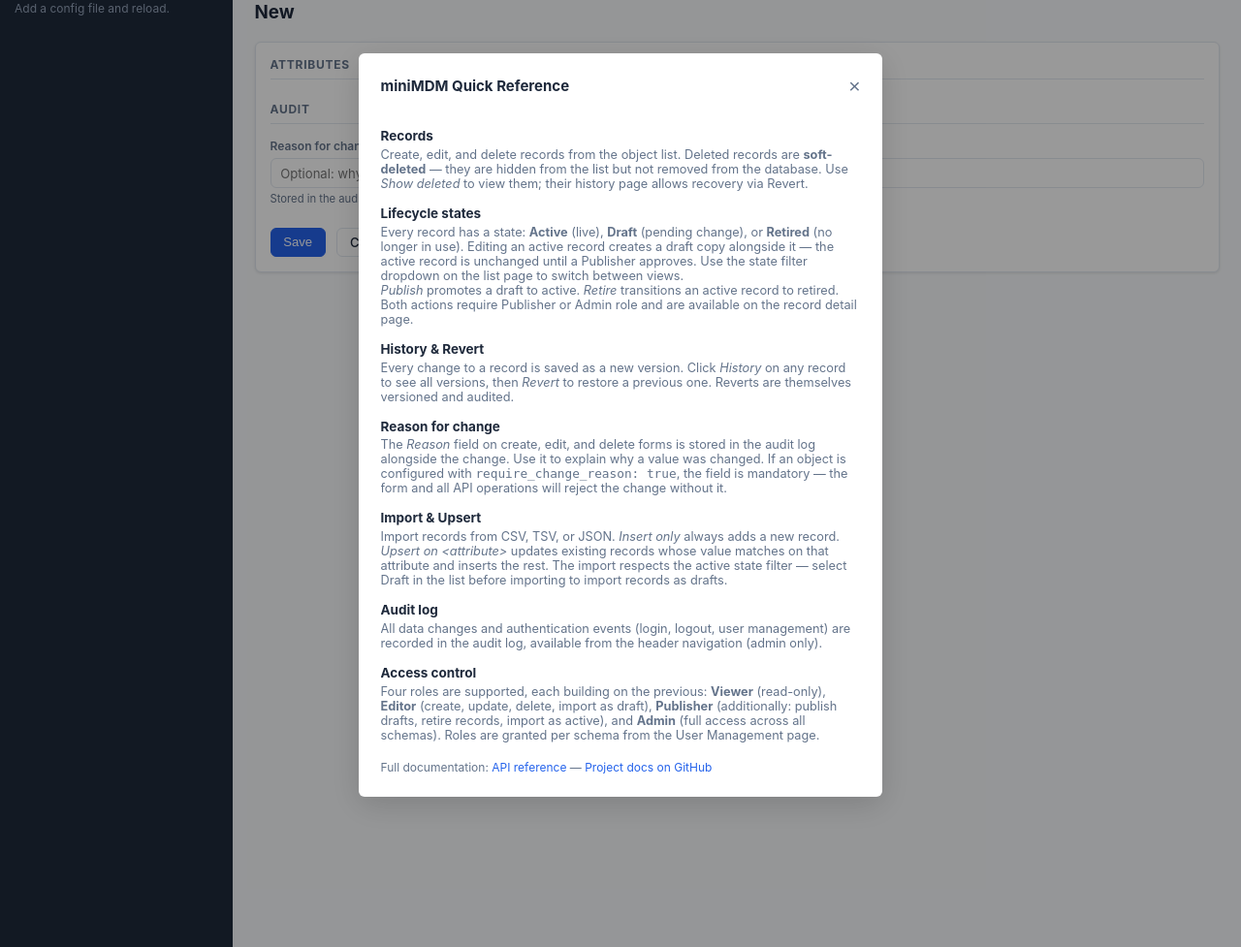
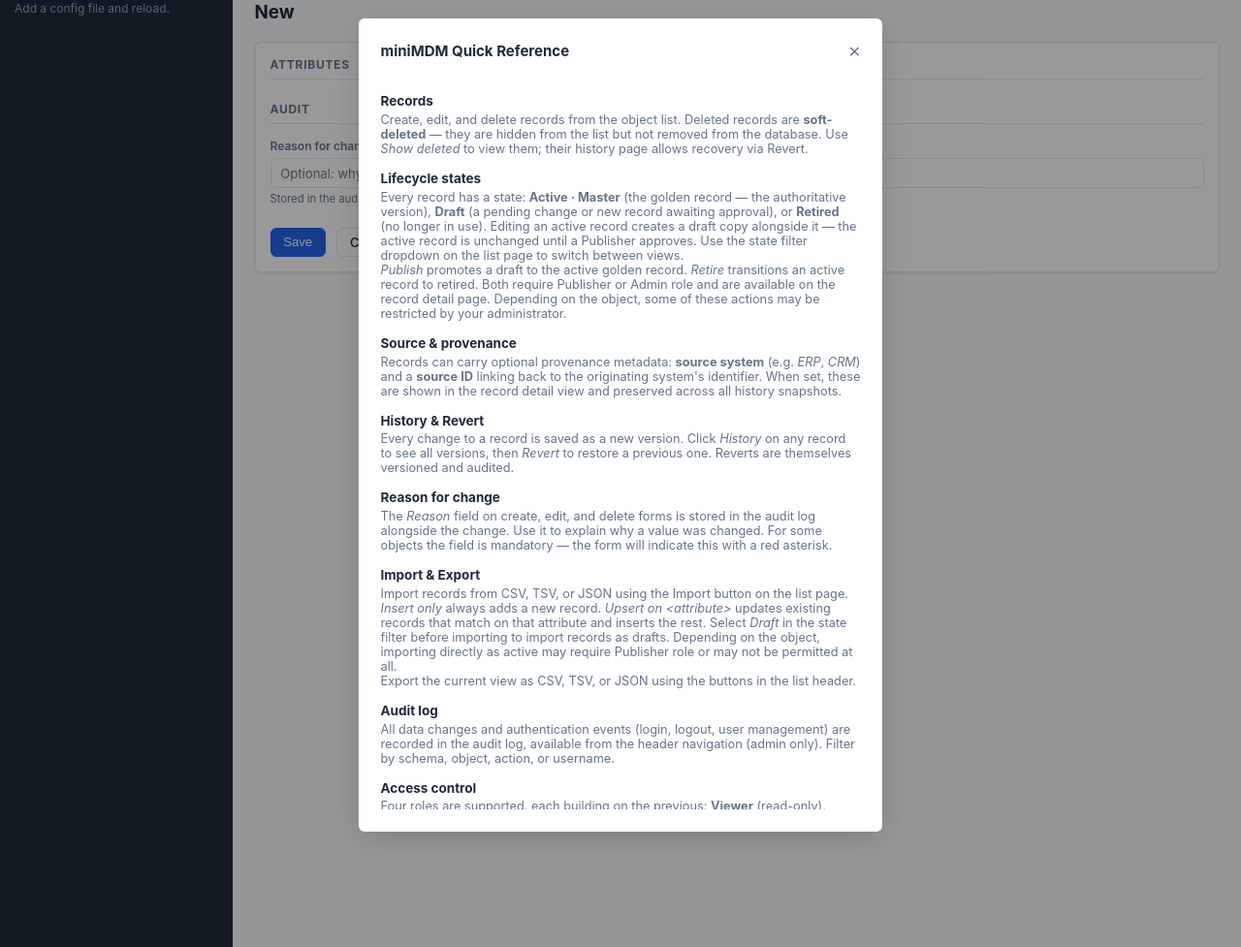
Before and after one commit to planemarlin/minimdm, a Python web app: template app/templates/objects/form.html in a window 1280 px wide, after a click that opens the changed part. Shown: the part 100-1077 px from the top of the page at 97% size. Run offline with Jinja, Linux system fonts and the light colour scheme; the template is opened without the code that fills it, so the values that code supplies are empty.

Commit message:
docs: update in-app quick reference for v0.5.0
- Lifecycle states: active is now "Active · Master" (golden record language); note that
  some actions may be restricted depending on the object
- New "Source & provenance" section explaining source system and source ID fields
- Import & Upsert renamed to "Import & Export"; mentions export buttons and that
  direct active import may require Publisher or may not be permitted
- Reason for change: simplified — no config details, just UI behaviour
- Audit log: mentions username filter

Co-Authored-By: Claude Sonnet 4.6 <noreply@anthropic.com>

```diff
--- a/app/templates/base.html
+++ b/app/templates/base.html
@@ -42,20 +42,24 @@
         <p>Create, edit, and delete records from the object list. Deleted records are <strong>soft-deleted</strong> — they are hidden from the list but not removed from the database. Use <em>Show deleted</em> to view them; their history page allows recovery via Revert.</p>
 
         <h3>Lifecycle states</h3>
-        <p>Every record has a state: <strong>Active</strong> (live), <strong>Draft</strong> (pending change), or <strong>Retired</strong> (no longer in use). Editing an active record creates a draft copy alongside it — the active record is unchanged until a Publisher approves. Use the state filter dropdown on the list page to switch between views.</p>
-        <p><em>Publish</em> promotes a draft to active. <em>Retire</em> transitions an active record to retired. Both actions require Publisher or Admin role and are available on the record detail page.</p>
+        <p>Every record has a state: <strong>Active · Master</strong> (the golden record — the authoritative version), <strong>Draft</strong> (a pending change or new record awaiting approval), or <strong>Retired</strong> (no longer in use). Editing an active record creates a draft copy alongside it — the active record is unchanged until a Publisher approves. Use the state filter dropdown on the list page to switch between views.</p>
+        <p><em>Publish</em> promotes a draft to the active golden record. <em>Retire</em> transitions an active record to retired. Both require Publisher or Admin role and are available on the record detail page. Depending on the object, some of these actions may be restricted by your administrator.</p>
+
+        <h3>Source &amp; provenance</h3>
+        <p>Records can carry optional provenance metadata: <strong>source system</strong> (e.g. <em>ERP</em>, <em>CRM</em>) and a <strong>source ID</strong> linking back to the originating system's identifier. When set, these are shown in the record detail view and preserved across all history snapshots.</p>
 
         <h3>History &amp; Revert</h3>
         <p>Every change to a record is saved as a new version. Click <em>History</em> on any record to see all versions, then <em>Revert</em> to restore a previous one. Reverts are themselves versioned and audited.</p>
 
         <h3>Reason for change</h3>
-        <p>The <em>Reason</em> field on create, edit, and delete forms is stored in the audit log alongside the change. Use it to explain why a value was changed. If an object is configured with <code>require_change_reason: true</code>, the field is mandatory — the form and all API operations will reject the change without it.</p>
+        <p>The <em>Reason</em> field on create, edit, and delete forms is stored in the audit log alongside the change. Use it to explain why a value was changed. For some objects the field is mandatory — the form will indicate this with a red asterisk.</p>
 
-        <h3>Import &amp; Upsert</h3>
-        <p>Import records from CSV, TSV, or JSON. <em>Insert only</em> always adds a new record. <em>Upsert on &lt;attribute&gt;</em> updates existing records whose value matches on that attribute and inserts the rest. The import respects the active state filter — select Draft in the list before importing to import records as drafts.</p>
+        <h3>Import &amp; Export</h3>
+        <p>Import records from CSV, TSV, or JSON using the Import button on the list page. <em>Insert only</em> always adds a new record. <em>Upsert on &lt;attribute&gt;</em> updates existing records that match on that attribute and inserts the rest. Select <em>Draft</em> in the state filter before importing to import records as drafts. Depending on the object, importing directly as active may require Publisher role or may not be permitted at all.</p>
+        <p>Export the current view as CSV, TSV, or JSON using the buttons in the list header.</p>
 
         <h3>Audit log</h3>
-        <p>All data changes and authentication events (login, logout, user management) are recorded in the audit log, available from the header navigation (admin only).</p>
+        <p>All data changes and authentication events (login, logout, user management) are recorded in the audit log, available from the header navigation (admin only). Filter by schema, object, action, or username.</p>
 
         <h3>Access control</h3>
         <p>Four roles are supported, each building on the previous: <strong>Viewer</strong> (read-only), <strong>Editor</strong> (create, update, delete, import as draft), <strong>Publisher</strong> (additionally: publish drafts, retire records, import as active), and <strong>Admin</strong> (full access across all schemas). Roles are granted per schema from the User Management page.</p>
```
